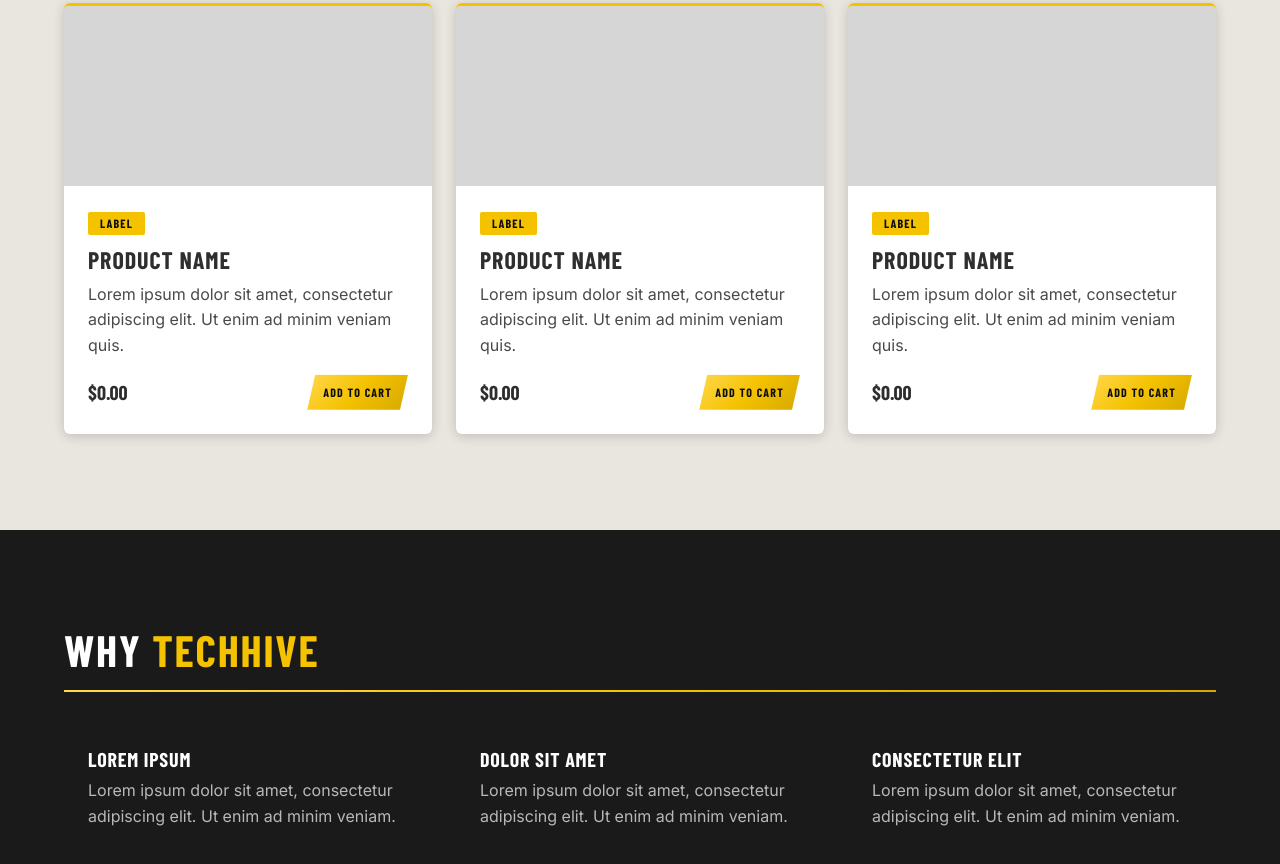
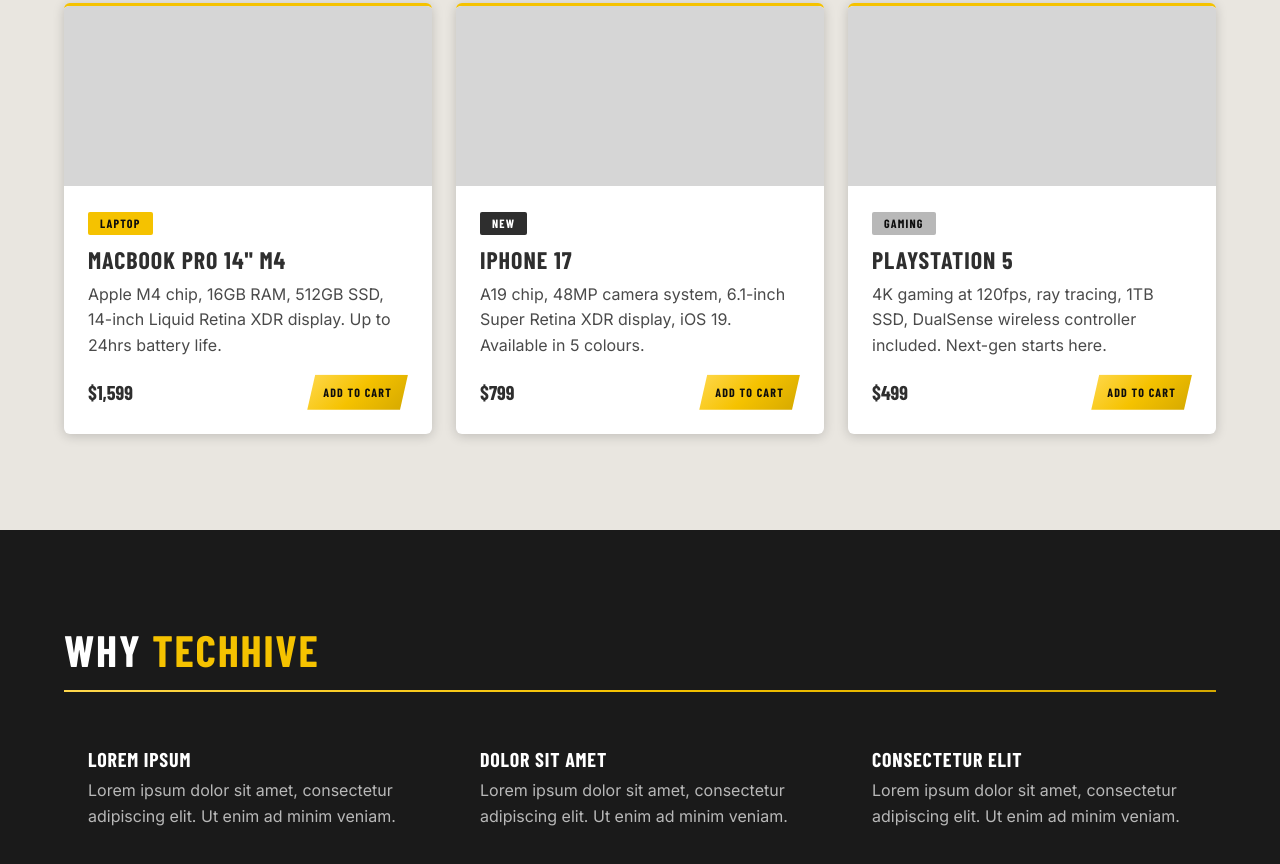
Before and after one commit to praskykimemia-creator/Techhive, a plain HTML site: page index.html in a window 1280 px wide. Shown: the part 984-1848 px from the top of the page. Drawn offline with nearby package versions, Linux system fonts and the light colour scheme; a web font is replaced by a local one.

```diff
--- a/index.html
+++ b/index.html
@@ -19,10 +19,10 @@
         </a>
         <ul class="navbar__links">
             <li><a href="index.html" class="active">Home</a></li>
-            <li><a href=""></a></li>
-            <li><a href=""></a></li>
+            <li><a href="products.html">Products</a></li>
+            <li><a href="about.html">About</a></li>
             <li><a href="accomplishments.html">Accomplishments</a></li>
-            <li><a href=""></a></li>
+            <li><a href="contact.html">Contact</a></li>
         </ul>
         <button class="btn btn--primary btn--sm">Sign In</button>
     </nav>
@@ -54,11 +54,11 @@
                 <div class="card card--gold">
                     <div style="background: var(--color-silver-light); height: 180px;"></div>
                     <div class="card__body">
-                        <span class="badge badge--gold">Label</span>
-                        <h4 class="card__title" style="margin-top: var(--space-3);">Product Name</h4>
-                        <p class="card__text">Lorem ipsum dolor sit amet, consectetur adipiscing elit. Ut enim ad minim veniam quis.</p>
+                        <span class="badge badge--gold">Laptop</span>
+                        <h4 class="card__title" style="margin-top: var(--space-3);">MacBook Pro 14" M4</h4>
+                        <p class="card__text">Apple M4 chip, 16GB RAM, 512GB SSD, 14-inch Liquid Retina XDR display. Up to 24hrs battery life.</p>
                         <div class="flex-between" style="margin-top: var(--space-4);">
-                            <span style="font-family: var(--font-display); font-size: var(--text-xl); font-weight: var(--weight-black);">$0.00</span>
+                            <span style="font-family: var(--font-display); font-size: var(--text-xl); font-weight: var(--weight-black);">$1,599</span>
                             <a href="#" class="btn btn--primary btn--sm">Add to Cart</a>
                         </div>
                     </div>
@@ -67,11 +67,11 @@
                 <div class="card card--gold">
                     <div style="background: var(--color-silver-light); height: 180px;"></div>
                     <div class="card__body">
-                        <span class="badge badge--gold">Label</span>
-                        <h4 class="card__title" style="margin-top: var(--space-3);">Product Name</h4>
-                        <p class="card__text">Lorem ipsum dolor sit amet, consectetur adipiscing elit. Ut enim ad minim veniam quis.</p>
+                        <span class="badge badge--dark">New</span>
+                        <h4 class="card__title" style="margin-top: var(--space-3);">iPhone 17</h4>
+                        <p class="card__text">A19 chip, 48MP camera system, 6.1-inch Super Retina XDR display, iOS 19. Available in 5 colours.</p>
                         <div class="flex-between" style="margin-top: var(--space-4);">
-                            <span style="font-family: var(--font-display); font-size: var(--text-xl); font-weight: var(--weight-black);">$0.00</span>
+                            <span style="font-family: var(--font-display); font-size: var(--text-xl); font-weight: var(--weight-black);">$799</span>
                             <a href="#" class="btn btn--primary btn--sm">Add to Cart</a>
                         </div>
                     </div>
@@ -80,11 +80,11 @@
                 <div class="card card--gold">
                     <div style="background: var(--color-silver-light); height: 180px;"></div>
                     <div class="card__body">
-                        <span class="badge badge--gold">Label</span>
-                        <h4 class="card__title" style="margin-top: var(--space-3);">Product Name</h4>
-                        <p class="card__text">Lorem ipsum dolor sit amet, consectetur adipiscing elit. Ut enim ad minim veniam quis.</p>
+                        <span class="badge badge--silver">Gaming</span>
+                        <h4 class="card__title" style="margin-top: var(--space-3);">PlayStation 5</h4>
+                        <p class="card__text">4K gaming at 120fps, ray tracing, 1TB SSD, DualSense wireless controller included. Next-gen starts here.</p>
                         <div class="flex-between" style="margin-top: var(--space-4);">
-                            <span style="font-family: var(--font-display); font-size: var(--text-xl); font-weight: var(--weight-black);">$0.00</span>
+                            <span style="font-family: var(--font-display); font-size: var(--text-xl); font-weight: var(--weight-black);">$499</span>
                             <a href="#" class="btn btn--primary btn--sm">Add to Cart</a>
                         </div>
                     </div>
```
